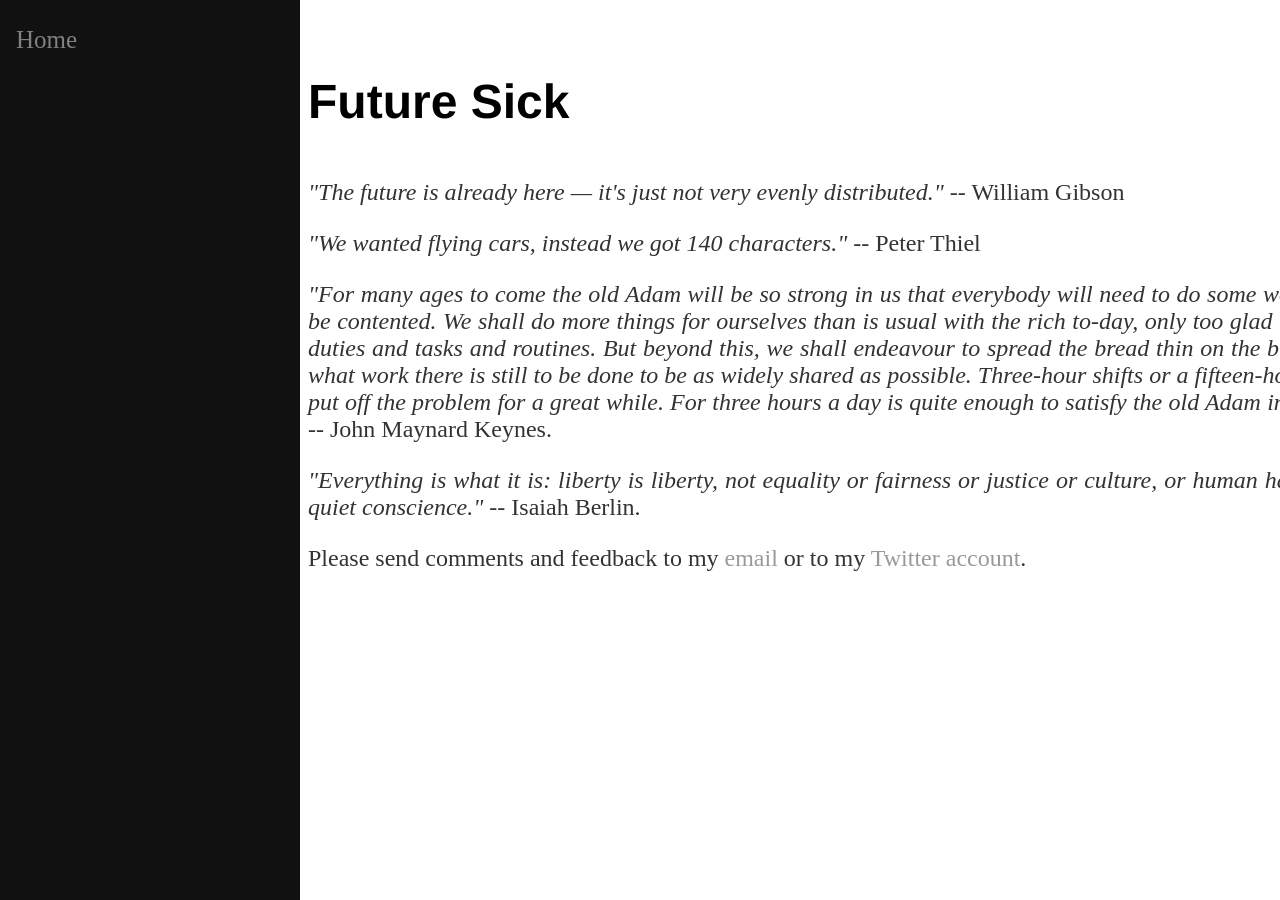
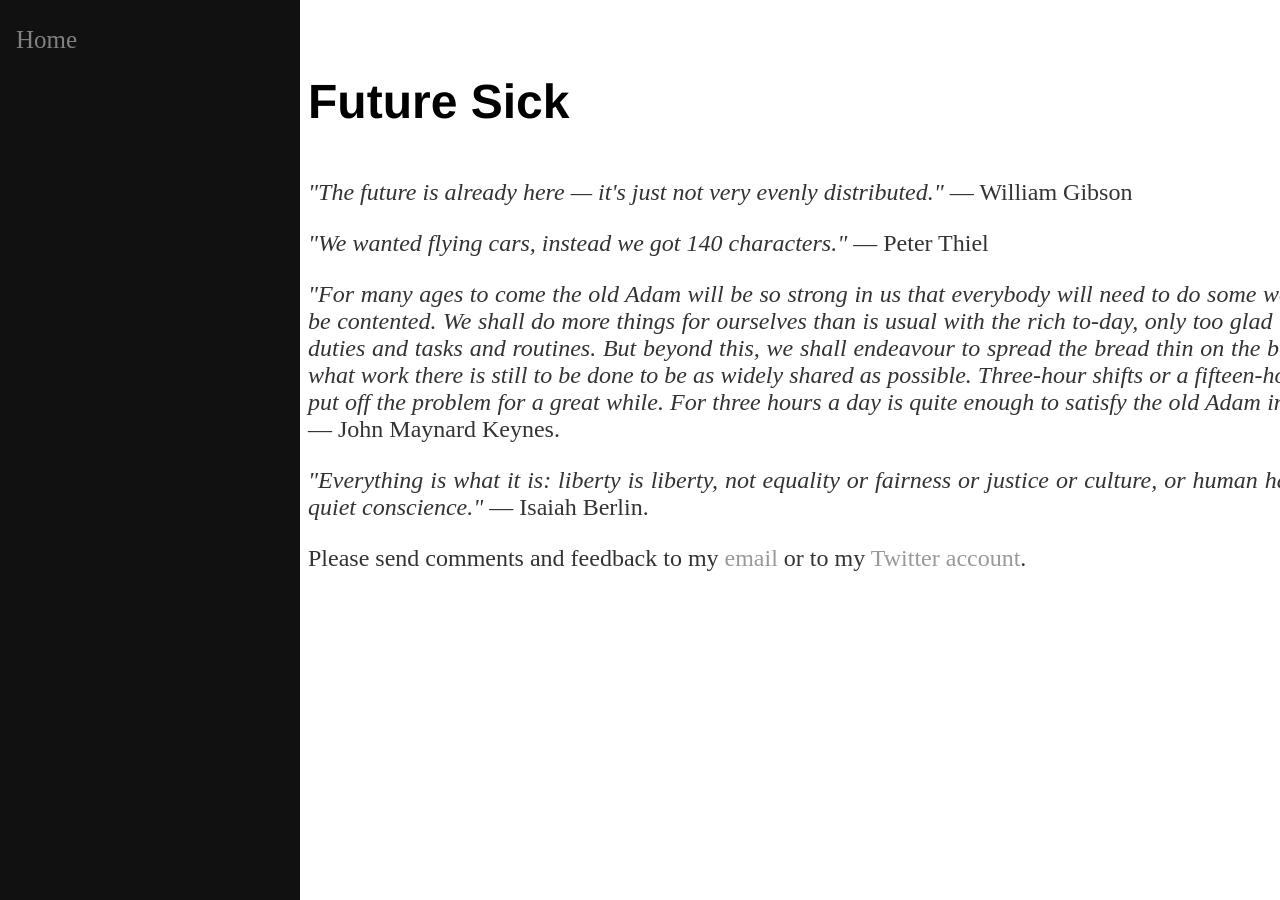
Before and after one commit to fylobc/fylobc.github.io, a Jekyll site: the page built from index.html, in a window 1280 px wide. Built offline with Jekyll 4.4.1, drawn with Linux system fonts in a browser that asks for light colours.

Commit message:
Edited front

```diff
--- a/index.html
+++ b/index.html
@@ -27,10 +27,10 @@ div.relative {
 
 <br>
 
-<p class="ex"><font size = 5><i>"The future is already here — it's just not very evenly distributed."</i> -- William Gibson</p>
-<p class="ex"><font size = 5><i>"We wanted flying cars, instead we got 140 characters."</i> -- Peter Thiel</p>
-<p class="ex"><font size = 5><i>"For many ages to come the old Adam will be so strong in us that everybody will need to do some work if he is to be contented. We shall do more things for ourselves than is usual with the rich to-day, only too glad to have small duties and tasks and routines. But beyond this, we shall endeavour to spread the bread thin on the butter-to make what work there is still to be done to be as widely shared as possible. Three-hour shifts or a fifteen-hour week may put off the problem for a great while. For three hours a day is quite enough to satisfy the old Adam in most of us!"</i> -- John Maynard Keynes.</p>
-<p class="ex"><font size = 5><i>"Everything is what it is: liberty is liberty, not equality or fairness or justice or culture, or human happiness or a quiet conscience."</i> -- Isaiah Berlin.</p>
+<p class="ex"><font size = 5><i>"The future is already here — it's just not very evenly distributed."</i> — William Gibson</p>
+<p class="ex"><font size = 5><i>"We wanted flying cars, instead we got 140 characters."</i> — Peter Thiel</p>
+<p class="ex"><font size = 5><i>"For many ages to come the old Adam will be so strong in us that everybody will need to do some work if he is to be contented. We shall do more things for ourselves than is usual with the rich to-day, only too glad to have small duties and tasks and routines. But beyond this, we shall endeavour to spread the bread thin on the butter-to make what work there is still to be done to be as widely shared as possible. Three-hour shifts or a fifteen-hour week may put off the problem for a great while. For three hours a day is quite enough to satisfy the old Adam in most of us!"</i> — John Maynard Keynes.</p>
+<p class="ex"><font size = 5><i>"Everything is what it is: liberty is liberty, not equality or fairness or justice or culture, or human happiness or a quiet conscience."</i> — Isaiah Berlin.</p>
 
 <p class="ex"><font size = 5>Please send comments and feedback to my <a href="mailto:nick.lutsko@gmail.com"> email</a> or to my <a href="https://twitter.com/Fylo_104">Twitter account</a>.</p>
 
```
